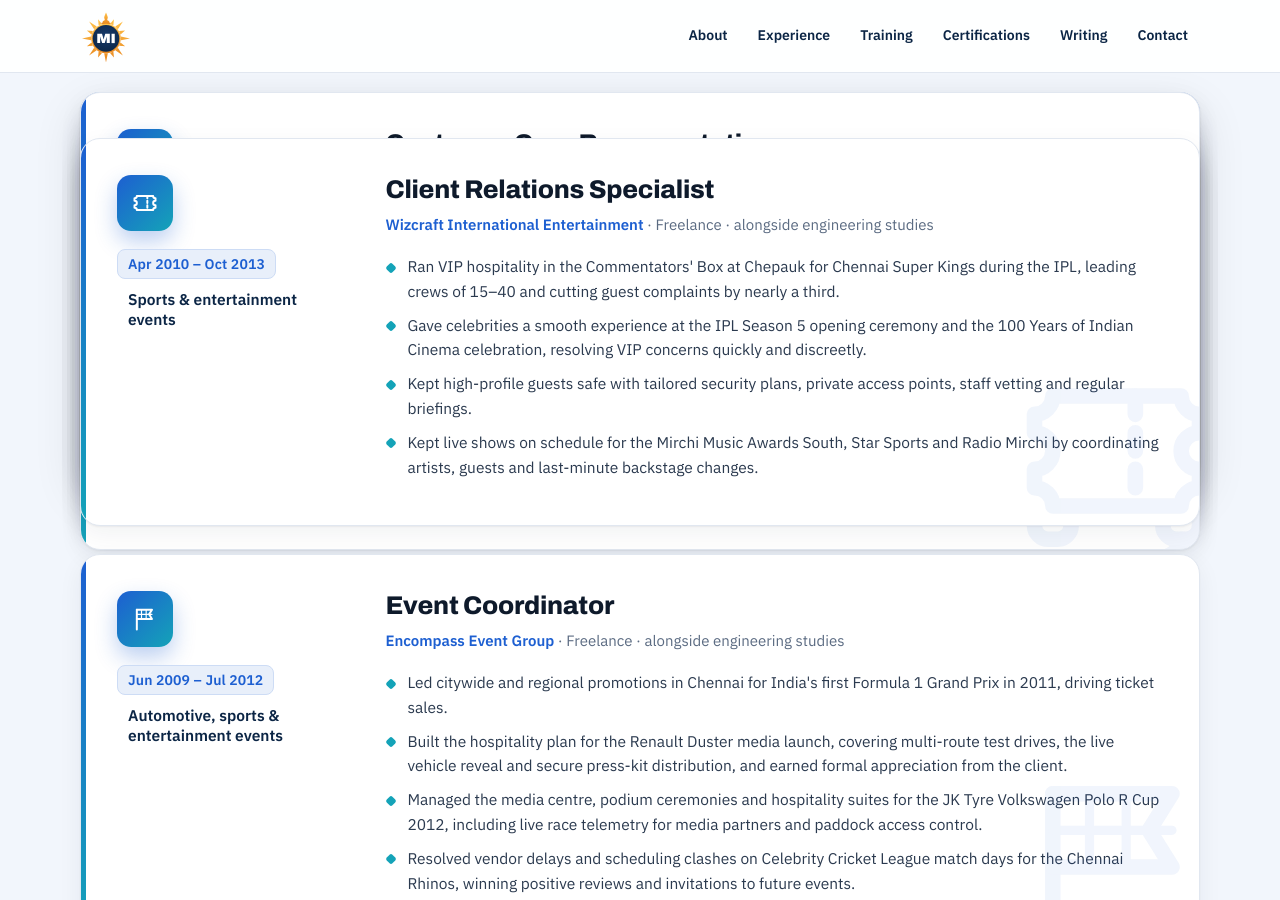
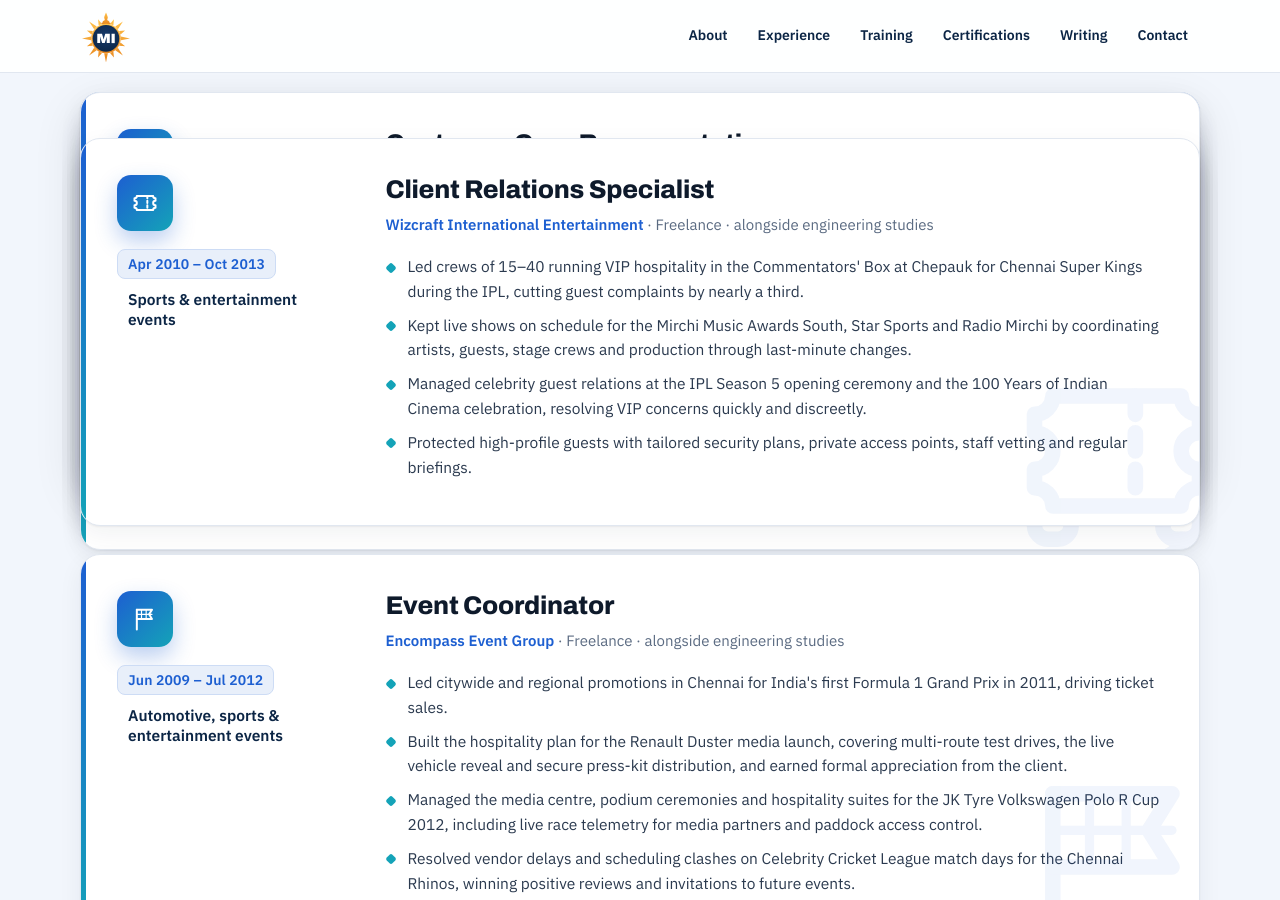
Before and after one commit to Madhan-I/Madhan-I.github.io, a Jekyll site: the page built from index.html, in a window 1280 px wide and 900 px high, scrolled down 5779 px. Built offline with Jekyll 4.4.1, drawn with Linux system fonts in a browser that asks for light colours.

Commit message:
Reorder and tighten Wizcraft points
Co-Authored-By: Claude Opus 5.5 <noreply@anthropic.com>
Claude-Session: https://claude.ai/code/session_01MFRrTt7LBDdX57m85KHNGp

```diff
--- a/_data/profile.yml
+++ b/_data/profile.yml
@@ -198,10 +198,10 @@ experience:
     company: Wizcraft International Entertainment
     detail: Freelance · alongside engineering studies
     points:
-      - Ran VIP hospitality in the Commentators' Box at Chepauk for Chennai Super Kings during the IPL, leading crews of 15–40 and cutting guest complaints by nearly a third.
-      - Gave celebrities a smooth experience at the IPL Season 5 opening ceremony and the 100 Years of Indian Cinema celebration, resolving VIP concerns quickly and discreetly.
-      - Kept high-profile guests safe with tailored security plans, private access points, staff vetting and regular briefings.
-      - Kept live shows on schedule for the Mirchi Music Awards South, Star Sports and Radio Mirchi by coordinating artists, guests and last-minute backstage changes.
+      - "Led crews of 15–40 running VIP hospitality in the Commentators' Box at Chepauk for Chennai Super Kings during the IPL, cutting guest complaints by nearly a third."
+      - "Kept live shows on schedule for the Mirchi Music Awards South, Star Sports and Radio Mirchi by coordinating artists, guests, stage crews and production through last-minute changes."
+      - "Managed celebrity guest relations at the IPL Season 5 opening ceremony and the 100 Years of Indian Cinema celebration, resolving VIP concerns quickly and discreetly."
+      - "Protected high-profile guests with tailored security plans, private access points, staff vetting and regular briefings."
   - dates: Jun 2009 – Jul 2012
     title: Event Coordinator
     sector: "Automotive, sports & entertainment events"
```
